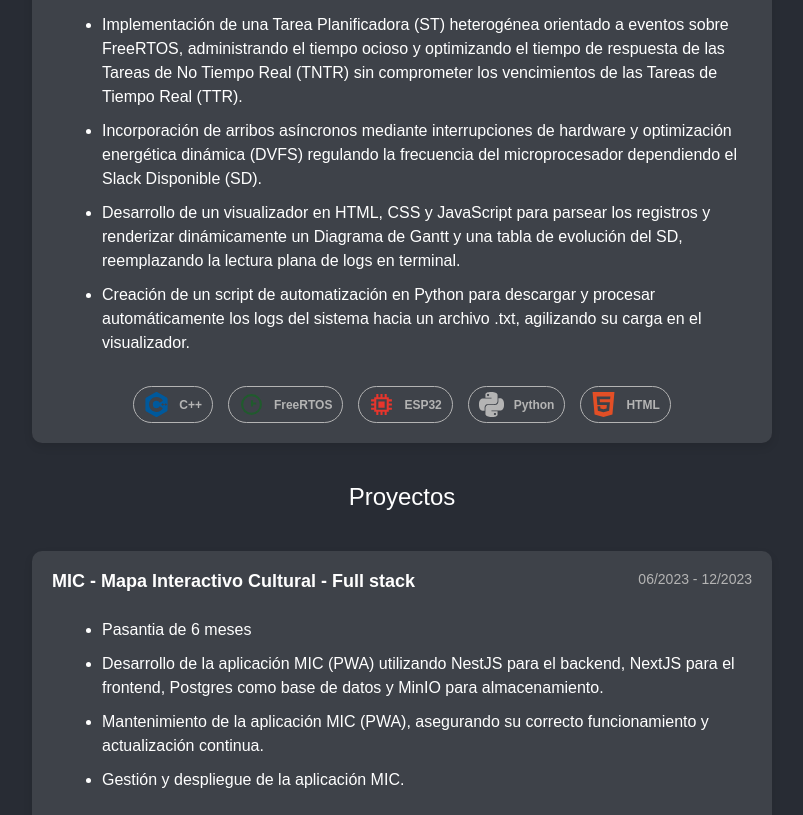
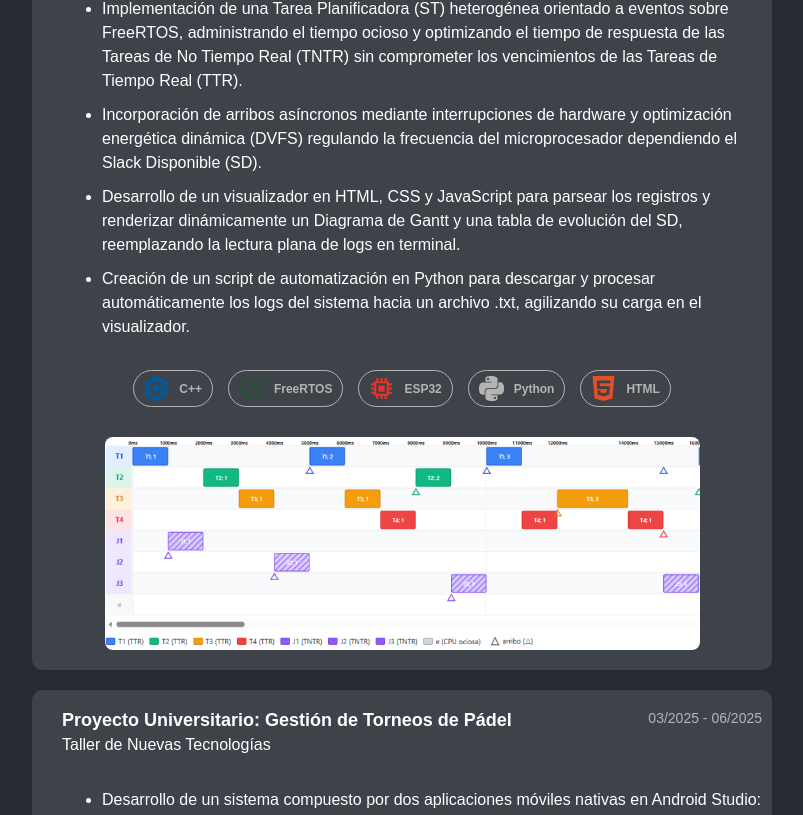
Before and after one commit to ValentinoVerdi/mi-portafolio, a React (Create React App) app: page / in a window 1280 px wide. Shown: the part 1233-2048 px from the top of the page, without its empty margins (238-1041 px from the left). Built offline with nearby package versions, Linux system fonts and the light colour scheme.

Commit message:
agregada el proyecto de padel

```diff
--- a/src/components/Education.tsx
+++ b/src/components/Education.tsx
@@ -1,14 +1,31 @@
-import React from "react";
+import React, { useState } from "react";
+import { FaChevronLeft, FaChevronRight } from "react-icons/fa";
 import { portfolioData } from "../data.tsx";
 import styles from "../styles/education.module.css";
 
-const Education: React.FC = () => {
+// Subcomponente para manejar el carrusel en cada tarjeta de educación
+const EducationCard = ({ edu }: { edu: any }) => {
+  const [currentImageIndex, setCurrentImageIndex] = useState(0);
+
+  // Funciones para cambiar de imagen
+  const nextImage = () => {
+    setCurrentImageIndex((prevIndex) =>
+      prevIndex === edu.images.length - 1 ? 0 : prevIndex + 1
+    );
+  };
+
+  const prevImage = () => {
+    setCurrentImageIndex((prevIndex) =>
+      prevIndex === 0 ? edu.images.length - 1 : prevIndex - 1
+    );
+  };
+
+  // Verificamos si tiene el formato de arreglo (images) o el viejo (image)
+  const hasImagesArray = edu.images && edu.images.length > 0;
+  const currentImgSrc = hasImagesArray ? edu.images[currentImageIndex] : edu.image;
+
   return (
-    <section className={styles.education}>
-      <h2>Formación</h2>
-
-      {portfolioData.education.map((edu, index) => (
-        <div key={index} className={styles.eduItem}>
+    <div className={styles.eduItem}>
       <div className={styles.textContainer}>
         {/* Contenedor que alinea el título y la fecha */}
         <div className={styles.cardHeader}>
@@ -17,24 +34,26 @@ const Education: React.FC = () => {
         </div>
         {/* Institución debajo del título */}
         <p>{edu.institution}</p>
-
         <br></br>
       </div>
 
-          {/* Proyectos enumerados */}
+      {/* Proyectos enumerados condicionalmente */}
+      {edu.projects && edu.projects.length > 0 && (
         <div className={styles.roleAndResponsibilities}>
           <div className={styles.responsibilities}>
             <ul>
-                {edu.projects.map((project, i) => (
+              {edu.projects.map((project: string, i: number) => (
                 <li key={i}>{project}</li>
               ))}
             </ul>
           </div>
         </div>
+      )}
+
       {/* Tecnologías */}
       {edu.technologies && (
         <div className={styles.techStack}>
-              {edu.technologies.map((tech, i) => (
+          {edu.technologies.map((tech: any, i: number) => (
             <div key={i} className={styles.techItem}>
               <div className={styles.techLogo}>{tech.logo()}</div>
               <span className={styles.techName}>{tech.name}</span>
@@ -42,17 +61,69 @@ const Education: React.FC = () => {
           ))}
         </div>
       )}
-          {/* Imagen debajo */}
-          {edu.image && (
-            <div className={styles.imageContainer}>
+
+      {/* Imagen / Carrusel (Solo se renderiza si hay una imagen que mostrar) */}
+      {currentImgSrc && (
+        <div
+          className={styles.imageContainer}
+          style={{ position: "relative", display: "flex", alignItems: "center", justifyContent: "center" }}
+        >
+          {/* Flecha Izquierda */}
+          {hasImagesArray && edu.images.length > 1 && (
+            <button
+              onClick={prevImage}
+              style={{
+                position: "absolute", left: "10px", zIndex: 2,
+                background: "rgba(0,0,0,0.6)", color: "white",
+                border: "none", borderRadius: "50%", width: "35px", height: "35px",
+                display: "flex", alignItems: "center", justifyContent: "center", cursor: "pointer"
+              }}
+            >
+              <FaChevronLeft size={16} />
+            </button>
+          )}
+
 <img
-                src={edu.image}
+            src={currentImgSrc}
             alt={`Imagen de ${edu.degree}`}
             className={styles.educationImage}
+            style={{
+              maxWidth: "85%",
+              maxHeight: "450px",
+              width: "auto",
+              height: "auto",
+              objectFit: "contain",
+              borderRadius: "8px"
+            }}
           />
+
+          {/* Flecha Derecha */}
+          {hasImagesArray && edu.images.length > 1 && (
+            <button
+              onClick={nextImage}
+              style={{
+                position: "absolute", right: "10px", zIndex: 2,
+                background: "rgba(0,0,0,0.6)", color: "white",
+                border: "none", borderRadius: "50%", width: "35px", height: "35px",
+                display: "flex", alignItems: "center", justifyContent: "center", cursor: "pointer"
+              }}
+            >
+              <FaChevronRight size={16} />
+            </button>
+          )}
         </div>
       )}
     </div>
+  );
+};
+
+const Education: React.FC = () => {
+  return (
+    <section className={styles.education}>
+      <h2>Formación</h2>
+
+      {portfolioData.education.map((edu, index) => (
+        <EducationCard key={index} edu={edu} />
       ))}
     </section>
   );
--- /dev/null
+++ b/src/components/icons/JetpackCompose.tsx
@@ -0,0 +1,10 @@
+import React from "react";
+
+const JetpackComposeIcon = () => (
+  <svg role="img" viewBox="0 0 24 24" xmlns="http://www.w3.org/2000/svg">
+    <title>Jetpack Compose</title>
+    <path fill="#4285F4" d="M12.135.003a2.577 2.577 0 0 0-1.42.344L2.55 5.06a2.577 2.577 0 0 0-.953.967l3.957 2.17a1.765 1.765 0 0 1 .603-.588l4.951-2.86a1.761 1.761 0 0 1 1.76 0l4.951 2.86a1.753 1.753 0 0 1 .526.46l3.921-2.265a2.577 2.577 0 0 0-.816-.744L13.291.347a2.577 2.577 0 0 0-1.152-.34Zm-.145 4.912a1.36 1.36 0 0 0-.68.182L6.36 7.953a1.345 1.345 0 0 0-.454.435l1.92 1.055a1.05 1.05 0 0 1 .31-.275l3.34-1.928a1.054 1.054 0 0 1 1.051 0l3.336 1.928a1.066 1.066 0 0 1 .238.199l.018-.01-.002-.002 1.877-1.08a1.353 1.353 0 0 0-.373-.322l-4.95-2.86a1.357 1.357 0 0 0-.68-.178Zm10.432 1.149-3.92 2.26a1.757 1.757 0 0 1 .2.812v5.715c0 .627-.332 1.21-.88 1.528l-4.95 2.86a1.761 1.761 0 0 1-.64.214v4.524a2.577 2.577 0 0 0 1.059-.313l8.162-4.713a2.577 2.577 0 0 0 1.289-2.23V7.297a2.577 2.577 0 0 0-.318-1.228Zm-20.937.238a2.577 2.577 0 0 0-.227.99v9.43c0 .918.491 1.767 1.293 2.229l8.162 4.713a2.57 2.57 0 0 0 1.225.336v-4.531a1.761 1.761 0 0 1-.833-.235L6.156 16.38a1.765 1.765 0 0 1-.877-1.528V9.136a1.776 1.776 0 0 1 .131-.676Zm16.67 2.223-1.89 1.092a1.058 1.058 0 0 1 .124.46v3.856c0 .378-.2.72-.526.907l-3.336 1.93a1.04 1.04 0 0 1-.295.107v2.17c.152-.027.304-.078.44-.157l4.949-2.859a1.36 1.36 0 0 0 .68-1.18V9.136a1.36 1.36 0 0 0-.147-.607Zm-12.387.13a1.36 1.36 0 0 0-.088.481v5.715a1.36 1.36 0 0 0 .68 1.18l4.95 2.86c.194.112.412.166.627.177v-2.174a1.054 1.054 0 0 1-.46-.123L8.14 14.843a1.054 1.054 0 0 1-.532-.908v-3.853a.99.99 0 0 1 .077-.38l-.034-.013z" />
+  </svg>
+);
+
+export default JetpackComposeIcon;
--- /dev/null
+++ b/src/components/icons/Kotlin.tsx
@@ -0,0 +1,10 @@
+import React from "react";
+
+const KotlinIcon = () => (
+  <svg role="img" viewBox="0 0 24 24" xmlns="http://www.w3.org/2000/svg">
+    <title>Kotlin</title>
+    <path fill="#7F52FF" d="M24 24H0V0h24L12 12Z" />
+  </svg>
+);
+
+export default KotlinIcon;
--- a/src/data.tsx
+++ b/src/data.tsx
@@ -1,8 +1,12 @@
+import AndroidStudioIcon from "./components/icons/AndroidStudio.tsx";
 import AngularIcon from "./components/icons/Angular.tsx";
 import CplusplusIcon from "./components/icons/Cplusplus.tsx";
 import ESP32Icon from "./components/icons/ESP32.tsx";
+import FirebaseIcon from "./components/icons/Firebase.tsx";
 import FreeRTOSIcon from "./components/icons/FreeRTOS.tsx";
 import HTMLIcon from "./components/icons/HTML.tsx";
+import JetpackComposeIcon from "./components/icons/JetpackCompose.tsx";
+import KotlinIcon from "./components/icons/Kotlin.tsx";
 import LabelMeIcon from "./components/icons/Labelme.tsx";
 import MinioIcon from "./components/icons/Minio.tsx";
 import NestjsIcon from "./components/icons/Nestjs.tsx";
@@ -77,7 +81,7 @@ export const portfolioData = {
     },
     {
       degree: "Proyecto Universitario: Sistema de Logística",
-      institution: "Desarrollo Académico",
+      institution: "Laboratorio de Programación y Lenguajes",
       year: "03/2023 - 06/2023",
       projects: [
         "Sistema de gestión de pedidos, entregas y facturación para empresa logística. Permite registrar clientes y domicilios, crear pedidos, generar remitos automáticos según stock disponible y emitir facturas tras la confirmación de entrega. Incluye consultas históricas por cliente, verificación de pagos y control de stock."
@@ -87,7 +91,7 @@ export const portfolioData = {
         { logo: AngularIcon, name: "Angular" },
         { logo: PostgreSQLIcon, name: "PostgreSQL" },
         { logo: HTMLIcon, name: "HTML" },
-      ]
+      ],
     },
     {
       degree: "Tesina de Grado: Planificador de Tiempo Real con Slack Stealing",
@@ -106,7 +110,30 @@ export const portfolioData = {
         { logo: ESP32Icon, name: "ESP32" },
         { logo: PythonIcon, name: "Python" },
         { logo: HTMLIcon, name: "HTML" }
-      ]
-    }
+      ],
+      images: [
+        "/tesis1.png",
+      ],
+    },
+    {
+      degree: "Proyecto Universitario: Gestión de Torneos de Pádel",
+      institution: "Taller de Nuevas Tecnologías",
+      year: "03/2025 - 06/2025",
+      projects: [
+        "Desarrollo de un sistema compuesto por dos aplicaciones móviles nativas en Android Studio: una orientada a jugadores/aficionados y otra para la gestión exclusiva de los coordinadores.",
+        "Implementación de funcionalidades para inscripción a torneos con comprobantes de pago, seguimiento de partidos en vivo, geolocalización de ofertas de sponsors y validación de códigos para asociaciones.",
+        "Integración con Firebase (Auth, Firestore y Storage) para la persistencia de datos en la nube y sincronización en tiempo real mediante Live Data y Snapshots, sumado a Room para el manejo de datos locales.",
+        "Implementación de notificaciones Push interactivas."
+      ],
+      technologies: [
+        { logo: AndroidStudioIcon, name: "Android Studio" },
+        { logo: FirebaseIcon, name: "Firebase" },
+        { logo: KotlinIcon, name: "Kotlin" },
+        { logo: JetpackComposeIcon, name: "Jetpack Compose" },
+      ],
+      images: [
+        "/padel1.png",
+      ],
+    },
   ]
 };
```
Also changed, not shown: src/components/icons/AndroidStudio.tsx (added, +10 -0 lines), public/padel1.png (added), public/tesis1.png (added). Lines whose indentation alone changed are shown as unchanged.
